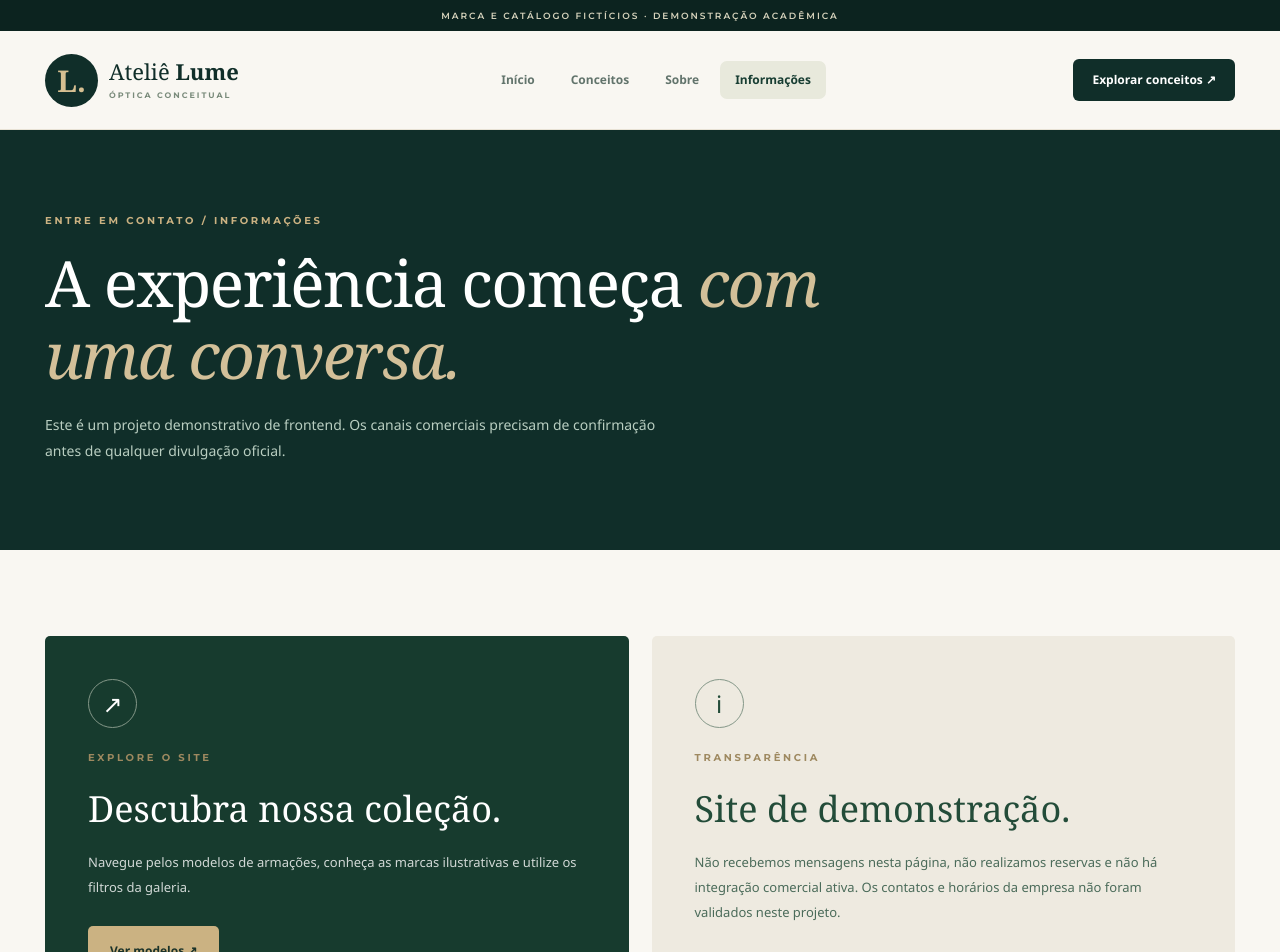
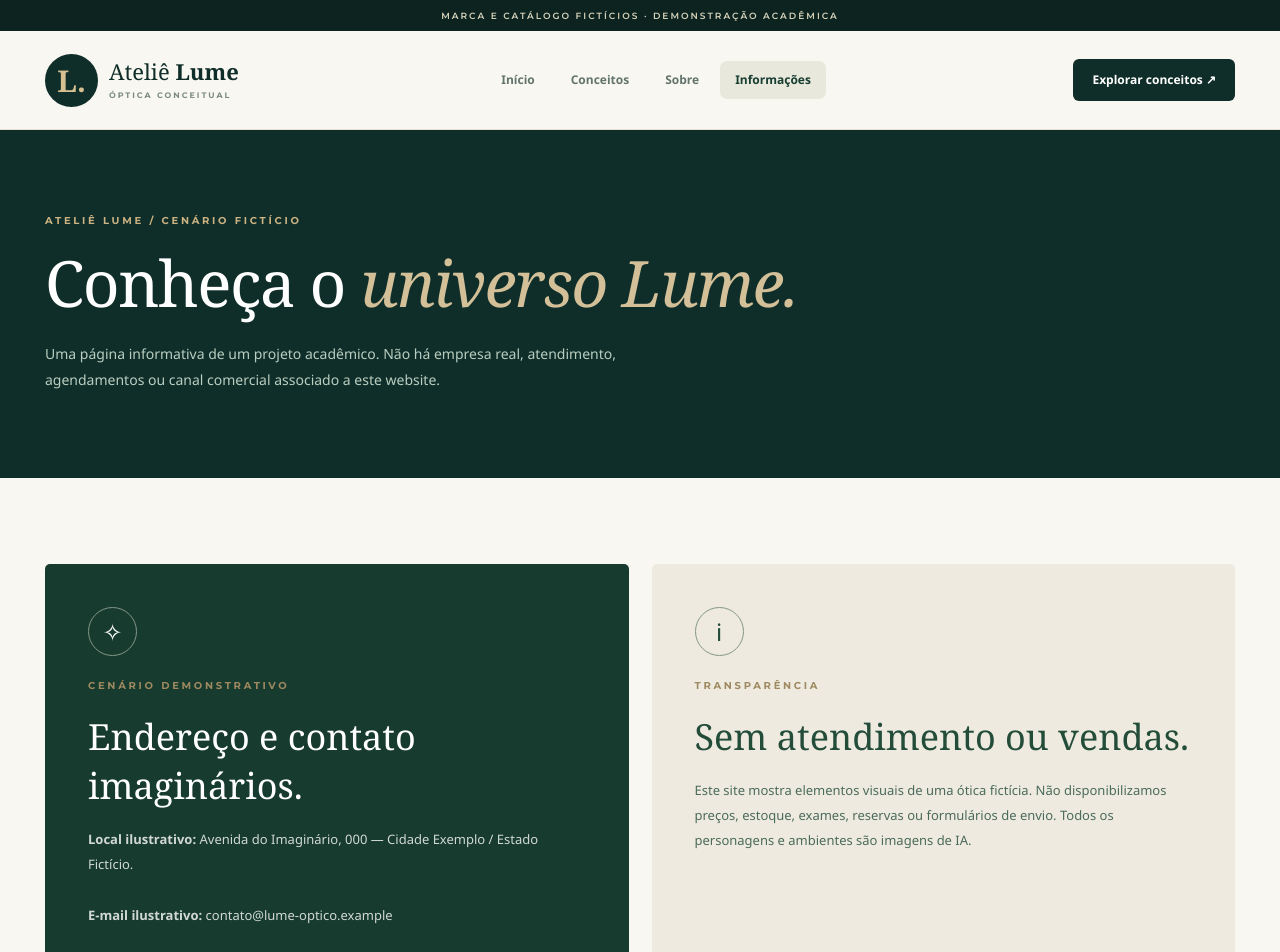
Before and after one commit to Dhaniels1/oticas-malta, a React (Create React App) app: page /oticas-malta/contato in a window 1280 px wide. Shown: the top 952 px of the page. Built offline with nearby package versions, Linux system fonts and the light colour scheme.

Commit message:
feat: usa dados, marca e contatos inequivocamente fictícios

```diff
--- a/src/pages/Contact.js
+++ b/src/pages/Contact.js
@@ -2,15 +2,28 @@ import React from 'react';
 import { Link } from 'react-router-dom';
 
 export default function Contact() {
-  return (
-    <div className="malta-contact-page">
-      <section className="malta-interior-hero">
-        <div className="malta-container"><p className="malta-overline">ENTRE EM CONTATO / INFORMAÇÕES</p><h1>A experiência começa <em>com uma conversa.</em></h1><p>Este é um projeto demonstrativo de frontend. Os canais comerciais precisam de confirmação antes de qualquer divulgação oficial.</p></div>
-      </section>
-      <section className="malta-container malta-simple-grid">
-        <article className="malta-contact-card"><span className="malta-card-icon">↗</span><p className="malta-overline">EXPLORE O SITE</p><h2>Descubra nossa coleção.</h2><p>Navegue pelos modelos de armações, conheça as marcas ilustrativas e utilize os filtros da galeria.</p><Link className="malta-btn malta-btn-gold" to="/galeria">Ver modelos ↗</Link></article>
-        <article className="malta-contact-card soft"><span className="malta-card-icon">i</span><p className="malta-overline">TRANSPARÊNCIA</p><h2>Site de demonstração.</h2><p>Não recebemos mensagens nesta página, não realizamos reservas e não há integração comercial ativa. Os contatos e horários da empresa não foram validados neste projeto.</p><Link to="/sobre" className="malta-more-link">Saiba mais sobre o projeto →</Link></article>
-      </section>
-    </div>
-  );
+ return <div className="malta-contact-page">
+  <section className="malta-interior-hero"><div className="malta-container">
+   <p className="malta-overline">ATELIÊ LUME / CENÁRIO FICTÍCIO</p>
+   <h1>Conheça o <em>universo Lume.</em></h1>
+   <p>Uma página informativa de um projeto acadêmico. Não há empresa real, atendimento, agendamentos ou canal comercial associado a este website.</p>
+  </div></section>
+  <section className="malta-container malta-simple-grid">
+   <article className="malta-contact-card">
+    <span className="malta-card-icon">✧</span>
+    <p className="malta-overline">CENÁRIO DEMONSTRATIVO</p>
+    <h2>Endereço e contato imaginários.</h2>
+    <p><strong>Local ilustrativo:</strong> Avenida do Imaginário, 000 — Cidade Exemplo / Estado Fictício.</p>
+    <p><strong>E-mail ilustrativo:</strong> contato@lume-optico.example</p>
+    <p>Os dados acima são inventados. O domínio .example é reservado para documentação e não deve receber mensagens.</p>
+   </article>
+   <article className="malta-contact-card soft">
+    <span className="malta-card-icon">i</span>
+    <p className="malta-overline">TRANSPARÊNCIA</p>
+    <h2>Sem atendimento ou vendas.</h2>
+    <p>Este site mostra elementos visuais de uma ótica fictícia. Não disponibilizamos preços, estoque, exames, reservas ou formulários de envio. Todos os personagens e ambientes são imagens de IA.</p>
+    <Link to="/galeria" className="malta-more-link">Explorar catálogo imaginário →</Link>
+   </article>
+  </section>
+ </div>;
 }
```
